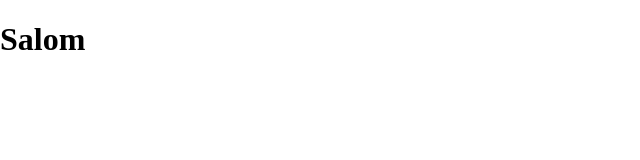
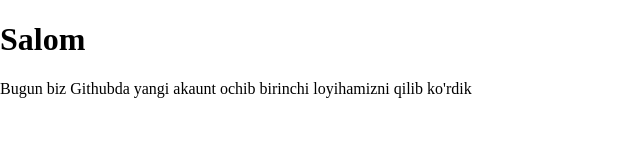
Before and after one commit to Mubina-Zoxidova/firstgithubproject, a plain HTML site: page index.html in a window 1280 px wide. Shown: the whole page, without its empty margins (0-640 px from the left). Drawn offline with Linux system fonts and the light colour scheme; files that its build step writes are made by us from their sources.

Commit message:
Add p teg in HTML file

```diff
--- a/index.html
+++ b/index.html
@@ -8,5 +8,6 @@
 </head>
 <body>
     <h1>Salom</h1>
+    <p>Bugun biz Githubda yangi akaunt ochib birinchi loyihamizni qilib ko'rdik</p>
 </body>
 </html>
```
